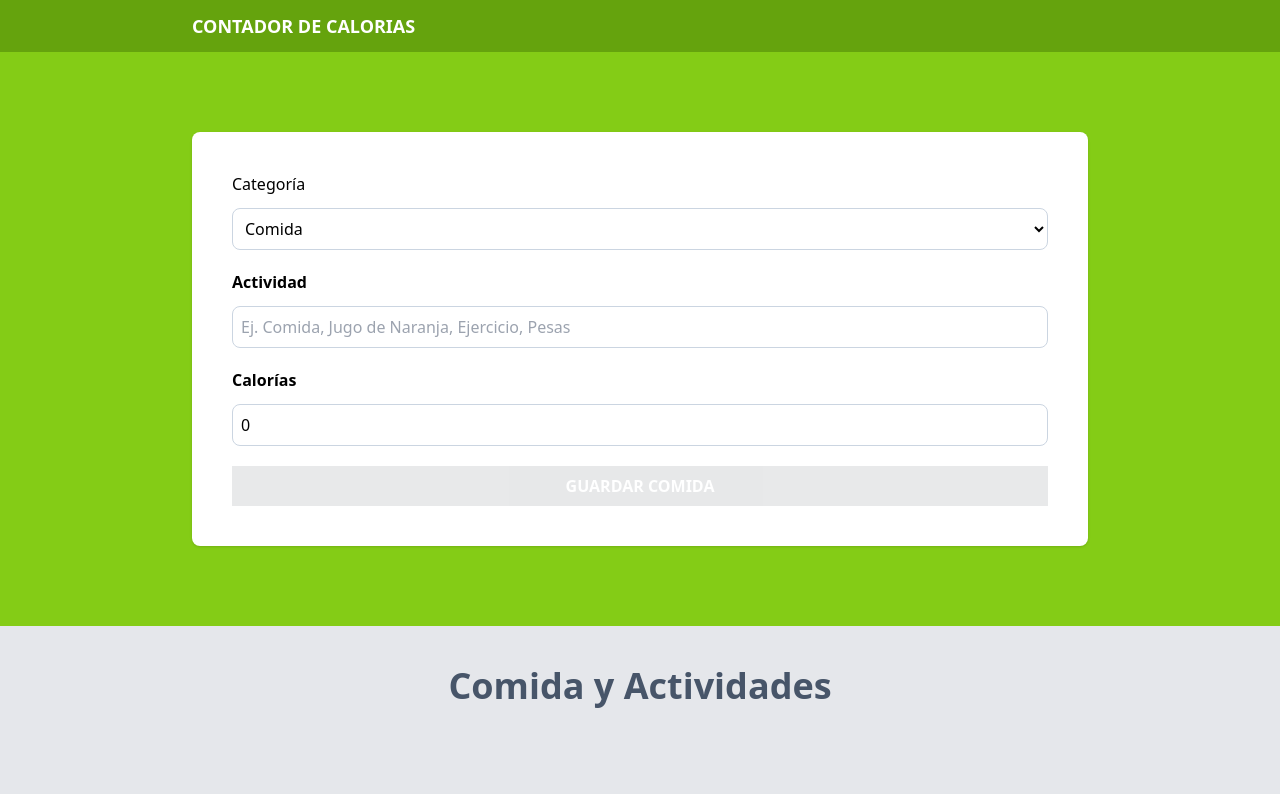
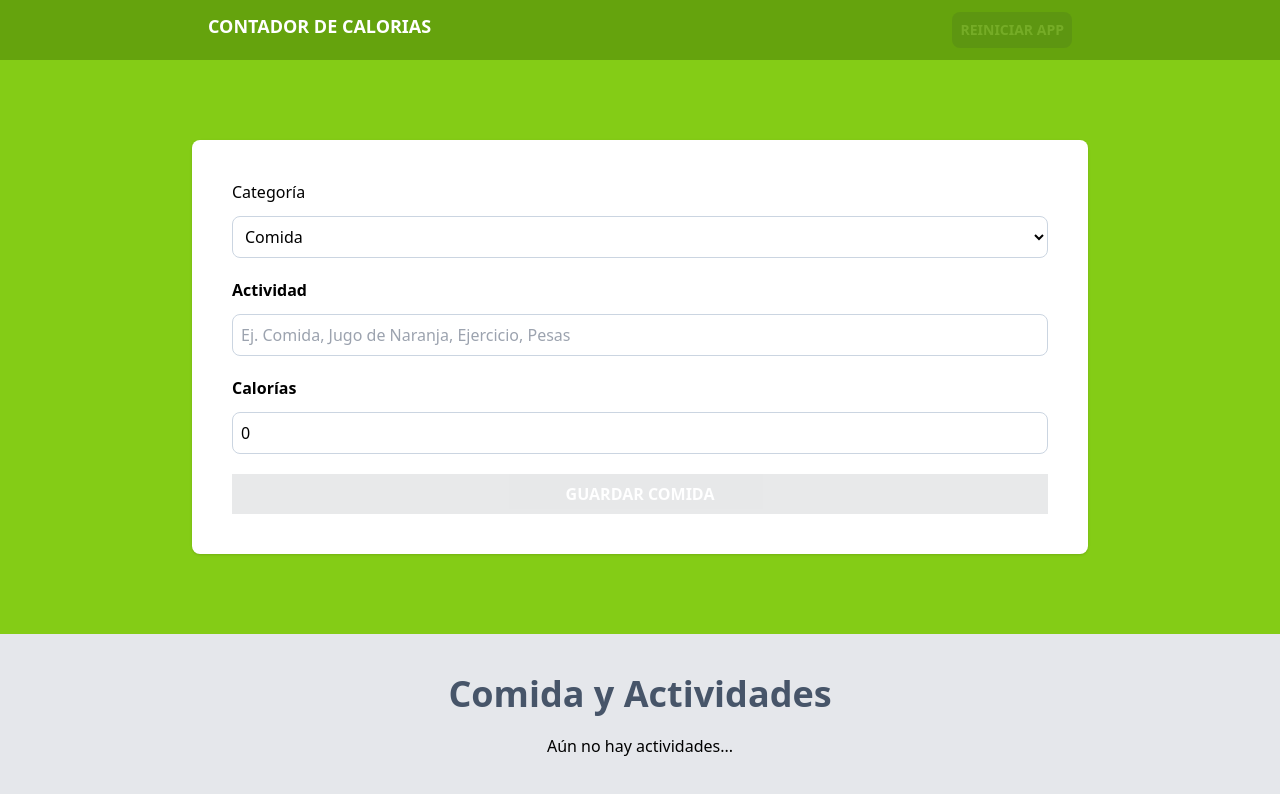
Before and after one commit to AnrubioG/contador_calorias, a React (Vite) app: page / in a window 1280 px wide. Shown: the top 794 px of the page. Built offline with nearby package versions, Linux system fonts and the light colour scheme.

Commit message:
Bootón para restablecer todas las actividades

```diff
--- a/src/App.tsx
+++ b/src/App.tsx
@@ -1,4 +1,4 @@
-import { useReducer } from "react";
+import { useReducer, useEffect, useMemo } from "react";
 import Form from "./components/Form";
 import { activityReducer, initialState } from "./reducers/activity-reducer";
 import ActivityList from "./components/ActivityList";
@@ -6,13 +6,27 @@
 function App() {
   const [state, dispatch] = useReducer(activityReducer, initialState);
 
+  useEffect(() => {
+    localStorage.setItem("activities", JSON.stringify(state.activities));
+  }, [state.activities]);
+
+  const canRestartApp = () =>
+    useMemo(() => state.activities.length > 0, [state.activities]);
+
   return (
     <>
       <header className="bg-lime-600 py-3">
-        <div className="max-w-4xl mx-auto flex justify-between">
+        <div className="max-w-4xl mx-auto px-4 flex justify-between">
           <h1 className="text-center text-lg font-bold text-white uppercase">
             Contador de Calorias
           </h1>
+          <button
+            className="bg-gray-800 hover:bg-gray-900 p-2 font-bold uppercase text-white cursor-pointer rounded-lg text-sm disabled:opacity-10"
+            disabled={!canRestartApp()}
+            onClick={() => dispatch({ type: "restart-app" })}
+          >
+            Reiniciar App
+          </button>
         </div>
       </header>
 
--- a/src/components/ActivityList.tsx
+++ b/src/components/ActivityList.tsx
@@ -19,16 +19,24 @@
     [activities]
   );
 
+  const isEmptyActivities = useMemo(
+    () => activities.length === 0,
+    [activities]
+  );
+
   return (
     <>
       <h2 className="text-4xl font-bold text-slate-600 text-center">
         Comida y Actividades
       </h2>
 
-      {activities.map((activity) => (
+      {isEmptyActivities ? (
+        <p className="text-center my-5">Aún no hay actividades...</p>
+      ) : (
+        activities.map((activity) => (
           <div
             key={activity.id}
-          className="px-5 py-10 bg-white mt-5 flex justify-between"
+            className="px-5 py-10 bg-white mt-5 flex justify-between shadow "
           >
             <div className="space-y-2 relative">
               <p
@@ -50,7 +58,10 @@
             <div className="flex gap-5 items-center">
               <button
                 onClick={() =>
-                dispatch({ type: "set-activeId", payload: { id: activity.id } })
+                  dispatch({
+                    type: "set-activeId",
+                    payload: { id: activity.id },
+                  })
                 }
               >
                 <PencilSquareIcon className="h-8 w-8 text-gray-800" />
@@ -67,7 +78,8 @@
               </button>
             </div>
           </div>
-      ))}
+        ))
+      )}
     </>
   );
 }
--- a/src/reducers/activity-reducer.ts
+++ b/src/reducers/activity-reducer.ts
@@ -3,15 +3,21 @@
 export type ActivityActions =
   | { type: "save-activity"; payload: { newActivity: Activity } }
   | { type: "set-activeId"; payload: { id: Activity["id"] } }
-  | { type: "delete-activity"; payload: { id: Activity["id"] } };
+  | { type: "delete-activity"; payload: { id: Activity["id"] } }
+  | { type: "restart-app" };
 
 export type ActivityState = {
   activities: Activity[];
   activeId: Activity["id"];
 };
 
+const locaStorageActivities = (): Activity[] => {
+  const activities = localStorage.getItem("activities");
+  return activities ? JSON.parse(activities) : [];
+};
+
 export const initialState: ActivityState = {
-  activities: [],
+  activities: locaStorageActivities(),
   activeId: "",
 };
 
@@ -52,6 +58,12 @@
       ),
     };
   }
+  if (action.type === "restart-app") {
+    return {
+      activities: [],
+      activeId: "",
+    };
+  }
 
   return state;
 };
```
Lines whose indentation alone changed are shown as unchanged.
